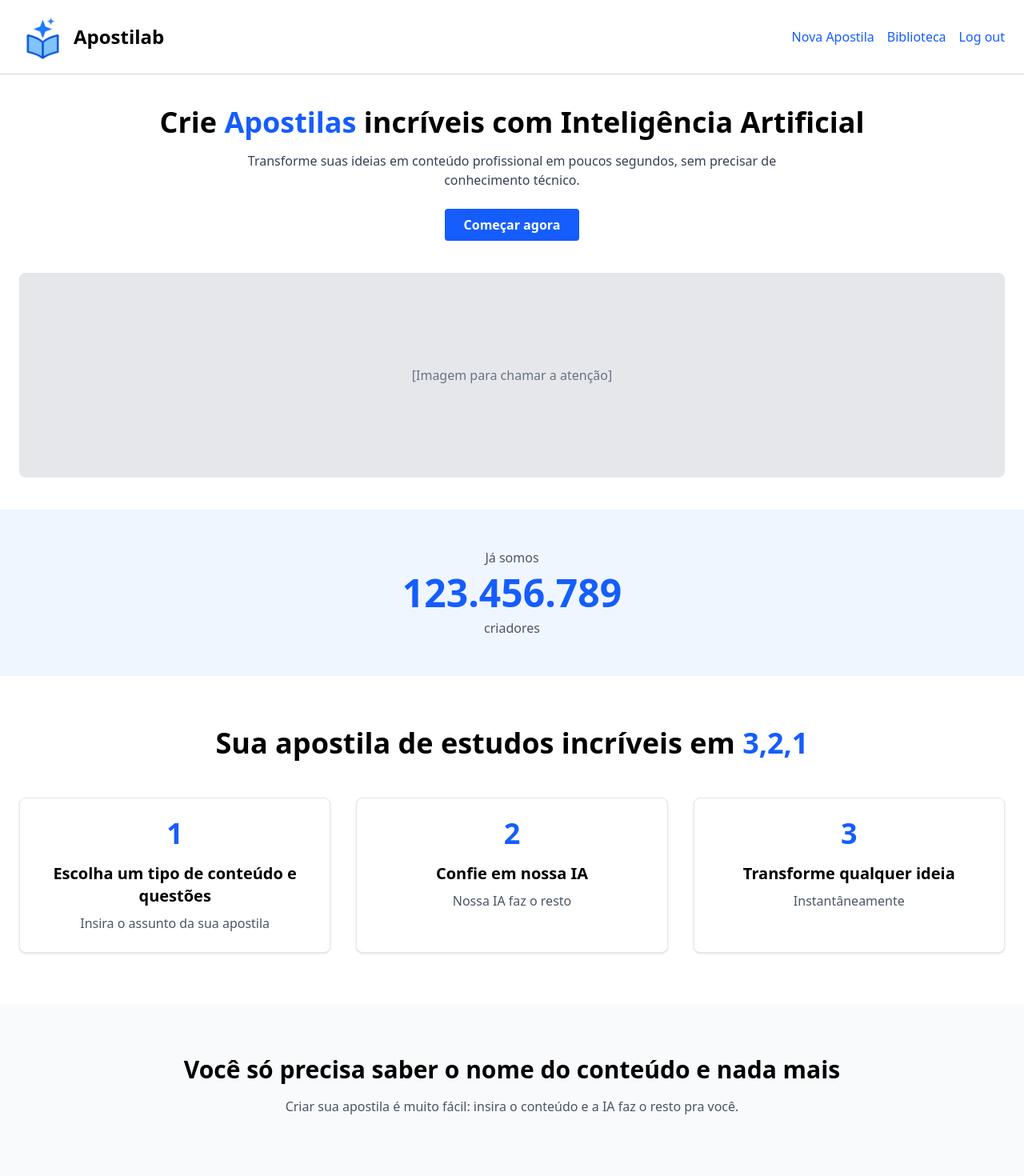
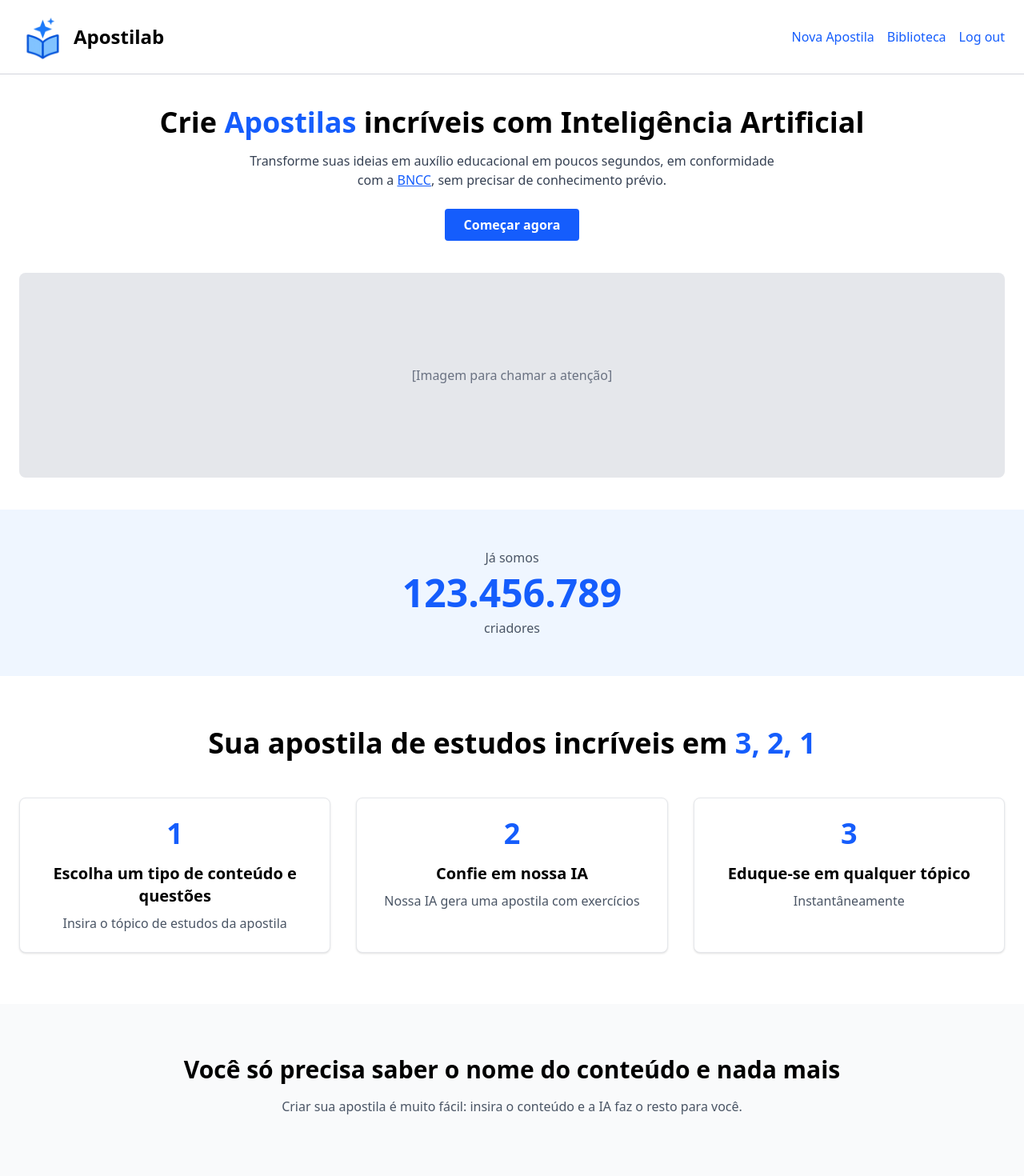
Before and after one commit to AnriaW/PDS-grupo3, a React (Vite) app: page /home in a window 1280 px wide. Shown: the top 1470 px of the page at 80% size. Built offline with nearby package versions, Linux system fonts and the light colour scheme.

Commit message:
solving conflicts

```diff
--- /dev/null
+++ b/src/components/Footer.jsx
@@ -0,0 +1,11 @@
+const Footer = () => {
+  return (
+    <footer className="w-full border-t border-gray-300 py-6 text-center text-gray-500">
+      <div className="max-w-7xl mx-auto px-6">
+        © {new Date().getFullYear()} MeuApp — Todos os direitos reservados.
+      </div>
+    </footer>
+  )
+}
+
+export default Footer
--- a/src/pages/Home.jsx
+++ b/src/pages/Home.jsx
@@ -1,13 +1,14 @@
 import React from "react";
 import { Link } from 'react-router-dom';
 import Header from '../components/Header';
+import Footer from "../components/Footer";
 
 export default function Home() {
   return (
     <div className="bg-white text-black min-h-screen flex flex-col items-stretch w-screen overflow-x-hidden">
       <Header />
 
-      {/* Hero Section */}
+{/* Hero Section - conteúdo centralizado mas com fundo de largura total */}
       <main className="flex-1 w-full">
         <div className="max-w-7xl mx-auto px-6 py-10 text-center flex flex-col items-center">
           <h2 className="text-4xl font-bold mb-4">
@@ -15,17 +16,19 @@ export default function Home() {
             Inteligência Artificial
           </h2>
           <p className="text-gray-700 mb-6 max-w-2xl">
-            Transforme suas ideias em conteúdo profissional em poucos segundos,
-            sem precisar de conhecimento técnico.
+            Transforme suas ideias em auxílio educacional em poucos segundos,
+            em conformidade com a <a className="text-blue-600 underline"
+              href="https://portal.mec.gov.br/conselho-nacional-de-educacao/base-nacional-comum-curricular-bncc">
+              BNCC</a>,
+            sem precisar de conhecimento prévio.
           </p>
-          <Link
-            to="/create-new"
-            className="bg-blue-600 text-white font-bold py-2 px-6 rounded hover:bg-blue-500 transition inline-block"
-          >
+          <button className="bg-blue-600 text-white font-bold py-2 px-6 rounded hover:bg-blue-500 transition">
+            <Link to="/register">
               Começar agora
             </Link>
+          </button>
 
-          {/* Imagem/Vídeo */}
+          {/* Imagem/Vídeo com largura total */}
           <div className="mt-10 w-full">
             <div className="bg-gray-200 h-64 w-full flex items-center justify-center rounded-lg">
               <span className="text-gray-500">[Imagem para chamar a atenção]</span>
@@ -34,6 +37,7 @@ export default function Home() {
         </div>
       </main>
 
+      <main className="flex-1 w-full">
         {/* Seção de Estatística */}
         <section className="bg-blue-50 py-12 w-full">
           <div className="max-w-7xl mx-auto px-6 text-center">
@@ -43,28 +47,29 @@ export default function Home() {
           </div>
         </section>
 
-      {/* Seção de Passos */}
+        {/* Seção Hero */}
         <section className="max-w-7xl mx-auto px-6 py-16 text-center">
           <h2 className="text-4xl font-bold mb-6">
-          Sua apostila de estudos incríveis em <span className="text-blue-600">3,2,1</span>
+            Sua apostila de estudos incríveis em <span className="text-blue-600">3, 2, 1</span>
           </h2>
 
+          {/* Passos */}
           <div className="grid md:grid-cols-3 gap-8 mt-12">
             <div className="bg-white p-6 rounded-lg border border-gray-200 shadow-sm">
               <div className="text-4xl font-bold text-blue-600 mb-4">1</div>
               <h3 className="text-xl font-semibold mb-2">Escolha um tipo de conteúdo e questões</h3>
-            <p className="text-gray-600">Insira o assunto da sua apostila</p>
+              <p className="text-gray-600">Insira o tópico de estudos da apostila</p>
             </div>
 
             <div className="bg-white p-6 rounded-lg border border-gray-200 shadow-sm">
               <div className="text-4xl font-bold text-blue-600 mb-4">2</div>
               <h3 className="text-xl font-semibold mb-2">Confie em nossa IA</h3>
-            <p className="text-gray-600">Nossa IA faz o resto</p>
+              <p className="text-gray-600">Nossa IA gera uma apostila com exercícios</p>
             </div>
 
             <div className="bg-white p-6 rounded-lg border border-gray-200 shadow-sm">
               <div className="text-4xl font-bold text-blue-600 mb-4">3</div>
-            <h3 className="text-xl font-semibold mb-2">Transforme qualquer ideia</h3>
+              <h3 className="text-xl font-semibold mb-2">Eduque-se em qualquer tópico</h3>
               <p className="text-gray-600">Instantâneamente</p>
             </div>
           </div>
@@ -78,18 +83,14 @@ export default function Home() {
                 Você só precisa saber o nome do conteúdo e nada mais
               </h2>
               <p className="text-gray-600 max-w-2xl mx-auto">
-              Criar sua apostila é muito fácil: insira o conteúdo e a IA faz o resto pra você.
+                Criar sua apostila é muito fácil: insira o conteúdo e a IA faz o resto para você.
               </p>
             </div>
           </div>
         </section>
+      </main>
 
-      {/* Rodapé */}
-      <footer className="w-full border-t border-gray-300 py-6 text-center text-gray-500">
-        <div className="max-w-7xl mx-auto px-6">
-          © {new Date().getFullYear()} MeuApp — Todos os direitos reservados.
-        </div>
-      </footer>
+      <Footer />
     </div>
   );
 }
--- a/src/pages/Landing.jsx
+++ b/src/pages/Landing.jsx
@@ -1,5 +1,6 @@
 import React from "react";
 import { Link } from 'react-router-dom';
+import Footer from "../components/Footer";
 
 export default function Landing() {
   return (
@@ -32,8 +33,11 @@ export default function Landing() {
             Inteligência Artificial
           </h2>
           <p className="text-gray-700 mb-6 max-w-2xl">
-            Transforme suas ideias em conteúdo profissional em poucos segundos,
-            sem precisar de conhecimento técnico.
+            Transforme suas ideias em auxílio educacional em poucos segundos,
+            em conformidade com a <a className="text-blue-600 underline"
+              href="https://portal.mec.gov.br/conselho-nacional-de-educacao/base-nacional-comum-curricular-bncc">
+              BNCC</a>,
+            sem precisar de conhecimento prévio.
           </p>
           <button className="bg-blue-600 text-white font-bold py-2 px-6 rounded hover:bg-blue-500 transition">
             <Link to="/register">
@@ -63,7 +67,7 @@ export default function Landing() {
         {/* Seção Hero */}
         <section className="max-w-7xl mx-auto px-6 py-16 text-center">
           <h2 className="text-4xl font-bold mb-6">
-            Sua apostila de estudos incríveis em <span className="text-blue-600">3,2,1</span>
+            Sua apostila de estudos incríveis em <span className="text-blue-600">3, 2, 1</span>
           </h2>
 
           {/* Passos */}
@@ -71,18 +75,18 @@ export default function Landing() {
             <div className="bg-white p-6 rounded-lg border border-gray-200 shadow-sm">
               <div className="text-4xl font-bold text-blue-600 mb-4">1</div>
               <h3 className="text-xl font-semibold mb-2">Escolha um tipo de conteúdo e questões</h3>
-              <p className="text-gray-600">Insira o assunto da sua apostila</p>
+              <p className="text-gray-600">Insira o tópico de estudos da apostila</p>
             </div>
 
             <div className="bg-white p-6 rounded-lg border border-gray-200 shadow-sm">
               <div className="text-4xl font-bold text-blue-600 mb-4">2</div>
               <h3 className="text-xl font-semibold mb-2">Confie em nossa IA</h3>
-              <p className="text-gray-600">Nossa IA faz o resto</p>
+              <p className="text-gray-600">Nossa IA gera uma apostila com exercícios</p>
             </div>
 
             <div className="bg-white p-6 rounded-lg border border-gray-200 shadow-sm">
               <div className="text-4xl font-bold text-blue-600 mb-4">3</div>
-              <h3 className="text-xl font-semibold mb-2">Transforme qualquer ideia</h3>
+              <h3 className="text-xl font-semibold mb-2">Eduque-se em qualquer tópico</h3>
               <p className="text-gray-600">Instantâneamente</p>
             </div>
           </div>
@@ -96,20 +100,13 @@ export default function Landing() {
                 Você só precisa saber o nome do conteúdo e nada mais
               </h2>
               <p className="text-gray-600 max-w-2xl mx-auto">
-                Criar sua apostila é muito fácil: insira o conteúdo e a IA faz o resto pra você.
+                Criar sua apostila é muito fácil: insira o conteúdo e a IA faz o resto para você.
               </p>
             </div>
           </div>
         </section>
       </main>
-
-
-      {/* Rodapé */}
-      <footer className="w-full border-t border-gray-300 py-6 text-center text-gray-500">
-        <div className="max-w-7xl mx-auto px-6">
-          © {new Date().getFullYear()} MeuApp — Todos os direitos reservados.
-        </div>
-      </footer>
+      <Footer />
     </div>
   );
 }
--- a/src/pages/Library.jsx
+++ b/src/pages/Library.jsx
@@ -1,5 +1,6 @@
 import React, { useState } from 'react';
 import Header from '../components/Header';
+import Footer from "../components/Footer";
 import { Link } from 'react-router-dom';
 
 const Library = () => {
@@ -229,6 +230,7 @@ const Library = () => {
           </div>
         )}
       </div>
+      <Footer />
     </div>
   );
 };
```
Lines whose indentation alone changed are shown as unchanged.
